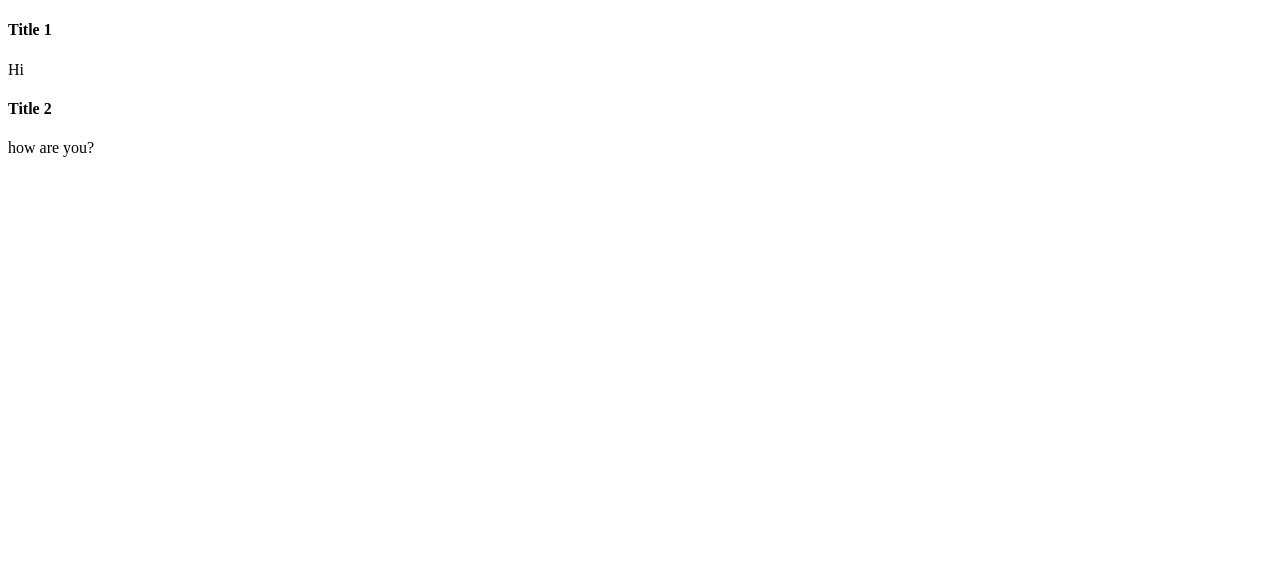
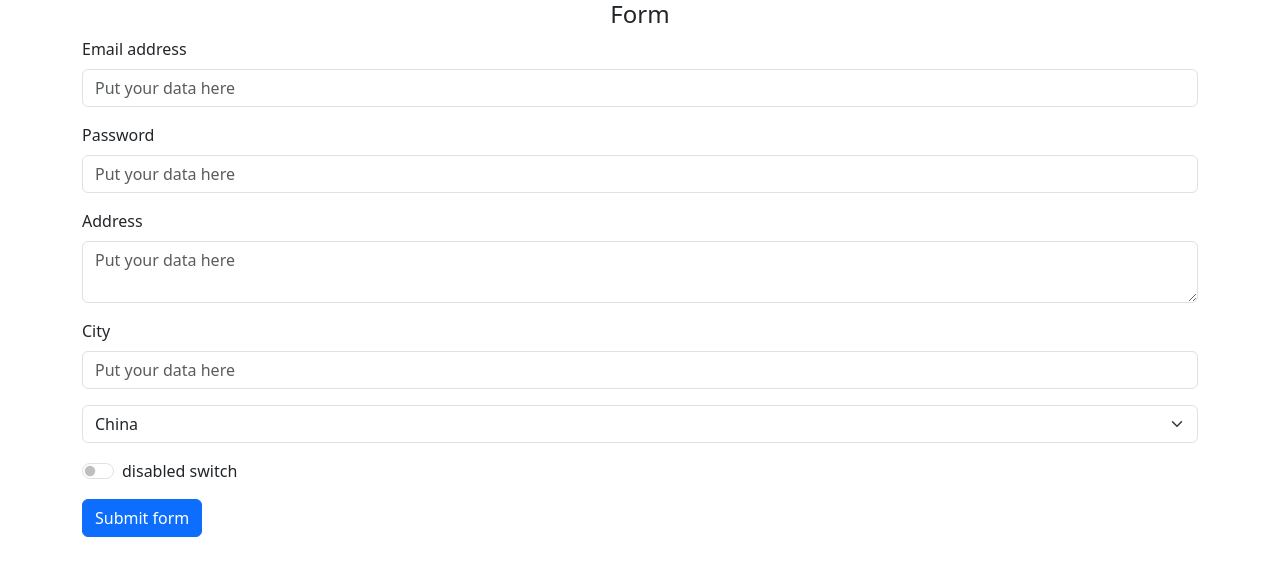
Before and after one commit to MikhailV89/React-HW_1, a React (Vite) app: page / in a window 1280 px wide. Shown: the top 576 px of the page. Built offline with nearby package versions, Linux system fonts and the light colour scheme.

Commit message:
commit ready

```diff
--- a/src/App.jsx
+++ b/src/App.jsx
@@ -1,13 +1,36 @@
-import Card from "./components/Card.jsx";
+import MyForm from "./components/MyForm";
+import {Container} from "react-bootstrap";
+import React from "react";
+import {cloneDeep} from "lodash";
+import DataTable from "./components/DataTable";
+import data from "bootstrap/js/src/dom/data.js";
 
-function App() {
-    return (
-        <>
-            <Card title={"Title 1"} />
-            <Card text={"Hi"} />
-            <Card title={"Title 2"} text={"how are you?"} />
-        </>
-    );
+
+class App extends React.Component{
+    constructor (props){
+        super(props);
+        this.state = {
+            data: null,
+            UIShowTable: false
+        }
+    }
+
+    onSubmitHandler = (formData) => {
+        const formDataCopy = cloneDeep(formData);
+        this.setState({data: formDataCopy, UIShowTable: true})
+    }
+
+    handleClick = (e) => {
+        this.setState({UIShowTable: false})
+    }
+    render() {
+        return (
+            <Container>
+                {!this.state.UIShowTable && <MyForm onSubmit={this.onSubmitHandler} formData={this.state.data}/>}
+                {this.state.UIShowTable && <DataTable tableData={this.state.data} onClickBack={this.handleClick}/>}
+            </Container>
+        );
+    }
 }
 
 
--- a/src/components/Card.jsx
+++ /dev/null
@@ -1,22 +0,0 @@
- import React from "react";
-
-class Card extends React.Component {
-    render() {
-        const { title, text } = this.props;
-        return (
-            <div className="card">
-                <div className="card-body">
-                    {title ? <h4 className="card-title">{title}</h4> : null}
-                    {text ? <p className="card-text">{text}</p> : null}
-                </div>
-            </div>
-        );
-
-    }
-}
-
-Card.defaultProps = {
-    title: null,
-    text: null,
-};
- export default Card
--- /dev/null
+++ b/src/components/DataTable/DataTable.jsx
@@ -0,0 +1,31 @@
+import React from "react";
+import PropTypes from "prop-types";
+import {Button, Table} from "react-bootstrap";
+import {random} from "lodash";
+
+const DataTable = (props) => {
+    return (
+        <div className='mt-5'>
+        <Table striped bordered hover variant="dark" className='mb-5'>
+            <tbody>
+
+            {Object.keys(props.tableData).map(item => {
+                return (
+                    <tr key={random(0, 1000)}>
+                        <td>{item}</td>
+                        <td>{props.tableData[item]}</td>
+                    </tr>
+                )
+            })}
+            </tbody>
+        </Table>
+            <Button onClick={props.onClickBack}>Go Back</Button>
+        </div>
+    )
+}
+
+DataTable.propTypes = {
+    tableData: PropTypes.object.isRequired,
+    onClickBack: PropTypes.func.isRequired
+}
+export default DataTable
--- /dev/null
+++ b/src/components/DataTable/index.js
@@ -0,0 +1,3 @@
+import DataTable from "./DataTable.jsx"
+
+export default DataTable
--- /dev/null
+++ b/src/components/MyForm/MyForm.jsx
@@ -0,0 +1,122 @@
+import { Component } from 'react';
+import { cloneDeep } from "lodash";
+import { Form, Button } from 'react-bootstrap';
+import Input from "../UI-Input/index.js";
+import PropTypes from "prop-types";
+
+
+const formInitialValues = {
+    email: '',
+    password: '',
+    address: '',
+    city: '',
+    country: 'China',
+    rules: 'off'
+}
+
+
+class MyForm extends Component {
+    constructor(props) {
+        super(props);
+        this.state = {
+            formData: props.formData ? {...props.formData} : {...formInitialValues}
+        }
+    }
+
+
+    handleChange = (event) => {
+        const previousState = cloneDeep(this.state.formData)
+
+        if(event.target.name === 'rules') {
+            if(previousState[event.target.name] === 'on') {
+                previousState[event.target.name] = 'off'
+            } else {
+                previousState[event.target.name] = 'on'
+            }
+        } else {
+            previousState[event.target.name] = event.target.value
+        }
+
+        this.setState({formData: previousState});
+    }
+
+    handleSubmit = (event) => {
+        event.preventDefault();
+        this.props.onSubmit(this.state.formData )
+        this.setState({formData: {...formInitialValues} })
+
+    }
+
+    render() {
+        const {email, password, address, city, country, rules} = this.state.formData
+        return (
+            <Form onSubmit={this.handleSubmit}>
+                <h4 className='text-center'>Form</h4>
+
+                <Input
+                    label='Email address'
+                    name="email"
+                    type="email"
+                    value={email}
+                    onChange={this.handleChange}
+                />
+
+                <Input
+                    label='Password'
+                    name="password"
+                    type="password"
+                    value={password}
+                    onChange={this.handleChange}
+                />
+
+                <Input
+                    label='Address'
+                    name="address"
+                    value={address}
+                    onChange={this.handleChange}
+                    as='textarea'
+                />
+
+                <Input
+                    label='City'
+                    name="city"
+                    value={city}
+                    onChange={this.handleChange}
+                />
+
+                <Form.Select
+                    name='country'
+                    onChange={this.handleChange}
+                    className="mb-3"
+                    aria-label="Default select example"
+                    value={country}
+                >
+                    <option>Open this select menu</option>
+                    <option value="Argentina">Argentina</option>
+                    <option value="Ukraine">Ukraine</option>
+                    <option value="China">China</option>
+                </Form.Select>
+
+                <Form.Check
+                    className="mb-3"
+                    type="switch"
+                    label="disabled switch"
+                    id="disabled-custom-switch"
+                    name='rules'
+                    onChange={this.handleChange}
+                />
+
+                <Button type='submit'>Submit form</Button>
+
+            </Form>
+        )
+    }
+
+}
+
+MyForm.propTypes = {
+    onSubmit: PropTypes.func.isRequired,
+    formData: PropTypes.object
+}
+
+export default MyForm;
--- /dev/null
+++ b/src/components/MyForm/index.js
@@ -0,0 +1,3 @@
+import MyForm from "./MyForm.jsx";
+
+export default MyForm
--- /dev/null
+++ b/src/components/UI-Input/Input.jsx
@@ -0,0 +1,42 @@
+import React from "react";
+import {Form} from "react-bootstrap";
+import {random} from "lodash";
+import {value} from "lodash/seq.js";
+import PropTypes from "prop-types";
+
+const Input = ({label = null,
+                   name ='',
+                   type = 'text',
+                   placeholder = 'Put your data here',
+                   value = '',
+                   onChange = (e) => {
+                       console.log(e.target,value)
+                   },
+                   ...restProps}) => {
+console.log(restProps)
+    const controlId = 'form-input-' + random(0, 100);
+    return (
+        <Form.Group className="mb-3" controlId={controlId}>
+            { label && <Form.Label>{label}</Form.Label> }
+            <Form.Control
+                name={name}
+                type={type}
+                placeholder={placeholder}
+                autoComplete="off"
+                value={value}
+                onChange={onChange}
+                {...restProps}
+            />
+        </Form.Group>
+    )
+};
+
+
+Input.propTypes = {
+    label: PropTypes.string,
+    value: PropTypes.string.isRequired,
+    onChange: PropTypes.func.isRequired,
+    name: PropTypes.string.isRequired,
+    type: PropTypes.oneOf(['text', 'number', 'password', 'email']),
+}
+export default Input;
--- /dev/null
+++ b/src/components/UI-Input/index.js
@@ -0,0 +1,3 @@
+import Input from "./Input.jsx";
+
+export default Input
--- a/src/main.jsx
+++ b/src/main.jsx
@@ -1,6 +1,7 @@
 import React from 'react'
 import ReactDOM from 'react-dom/client'
 import App from './App.jsx'
+import 'bootstrap/dist/css/bootstrap.min.css';
 
 
 ReactDOM.createRoot(document.getElementById('root')).render(
```
